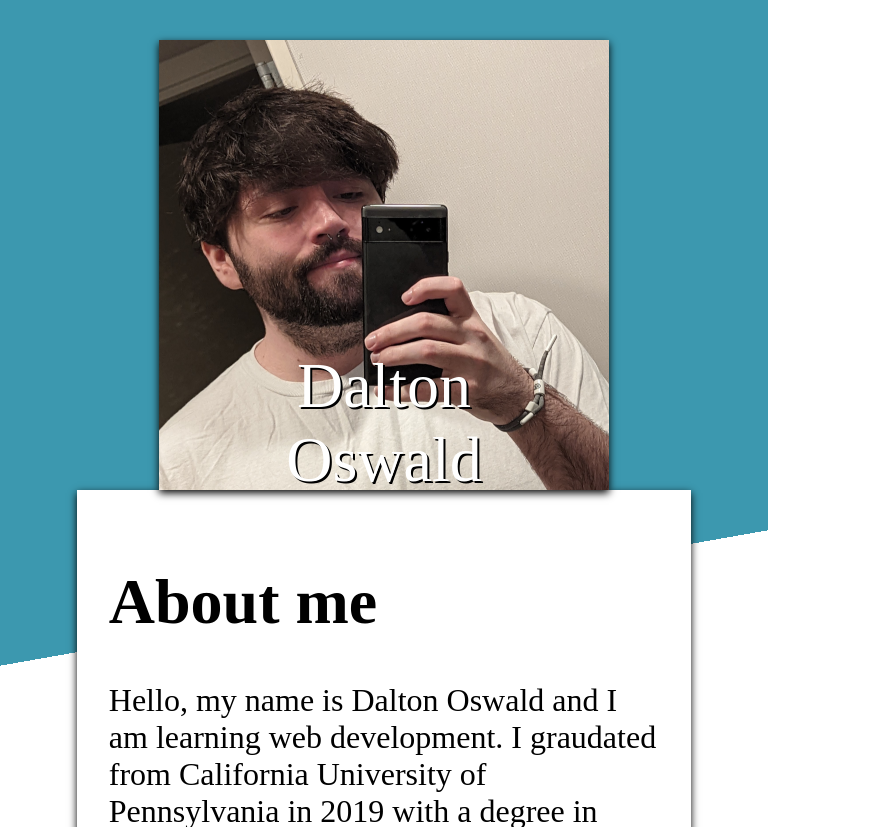
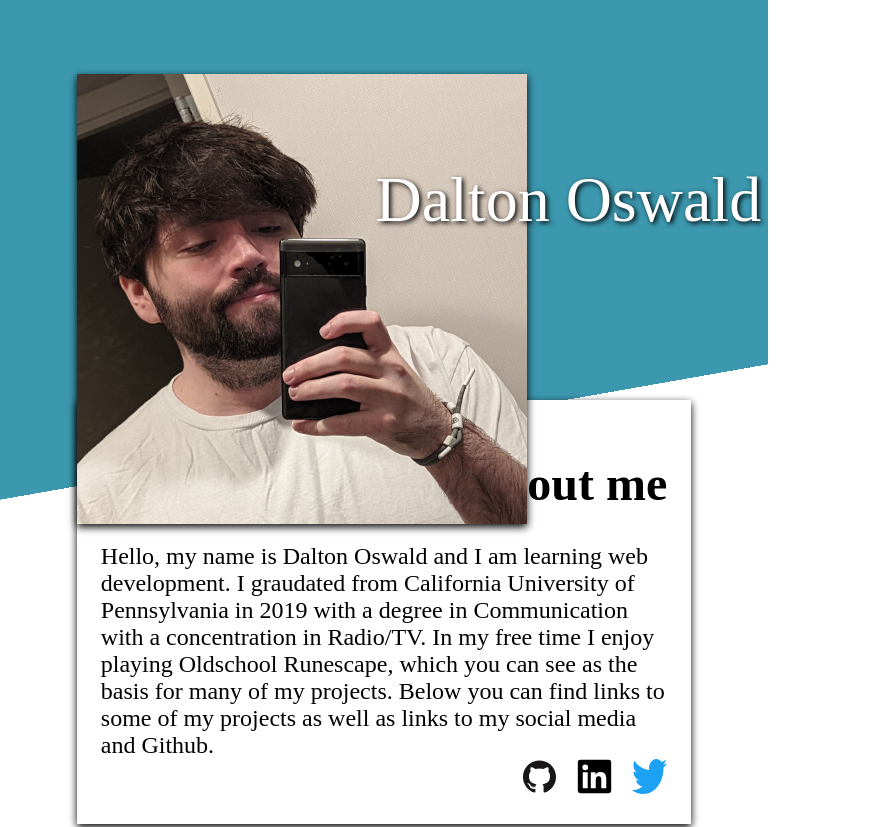
Before and after one commit to daltonoswald/homepage, a website built with webpack: page dist/index.html in a window 768 px wide. Shown: the top 827 px of the page, 876 px wide, since content can reach past the window. Built offline with Linux system fonts and the light colour scheme.

Commit message:
css for tablets and links on projects

```diff
--- a/src/styles.css
+++ b/src/styles.css
@@ -38,7 +38,7 @@ body {
     /* padding: 8px;
     padding-left: 16px; */
     padding: 1em;
-    font-size: 32px;
+    font-size: 1.5em;
     box-shadow: black 0px 3px 8px;
     height: 80%;
 }
@@ -83,9 +83,9 @@ body {
     margin-bottom: 1em;
 }
 
-/* .panel:hover {
+.panel:hover {
     transform: scale(1.1);
-} */
+}
 
 .project-header {
     display: flex;
@@ -100,6 +100,11 @@ body {
 
 .project-navigation {
     height: 24px;
+}
+
+.project-navigation:hover {
+    transition: 0.9s;
+    transform: rotateZ(360deg);
 }
 
 .project-text {
@@ -239,6 +244,29 @@ body {
 @media (min-width: 768px) and (max-width: 1024px) {
     .top {
         flex-direction: column;
+        padding-top: 0;
+    }
+
+    .about-me-picture {
+        width: 100%;
+        height: 400px
+    }
+
+    .about-picture-name {
+        left: 80%;
+        top: 50%;
+        width: 100%;
+        position: relative;
+        z-index: 1;
+        text-shadow: black 2px 2px 5px;
+    }
+
+    .about-picture {
+        position: relative;
+    }
+
+    .about-me {
+        text-align: right;
     }
 
     .panel {
```
Also changed, not shown: dist/index.html, dist/main.js.
